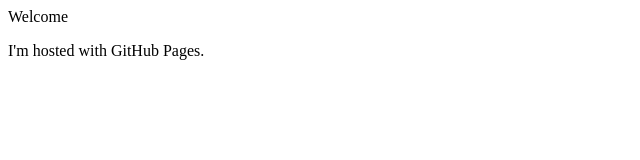
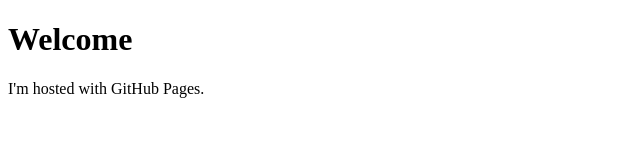
Before and after one commit to SkyLord78/skylord78.github.io, a plain HTML site: page index.html in a window 1280 px wide. Shown: the whole page, without its empty margins (0-640 px from the left). Drawn offline with Linux system fonts and the light colour scheme.

Commit message:
Update index.html

```diff
--- a/index.html
+++ b/index.html
@@ -1,13 +1,10 @@
 <!DOCTYPE html>
-
 <html lang="en">
     <head>
-        <title>
-            index
-        </title>
+        <title>index</title>
     </head>
     <body>
-        Welcome
+        <h1>Welcome</h1>
         <p>I'm hosted with GitHub Pages.</p>
     </body>
 </html>
```
